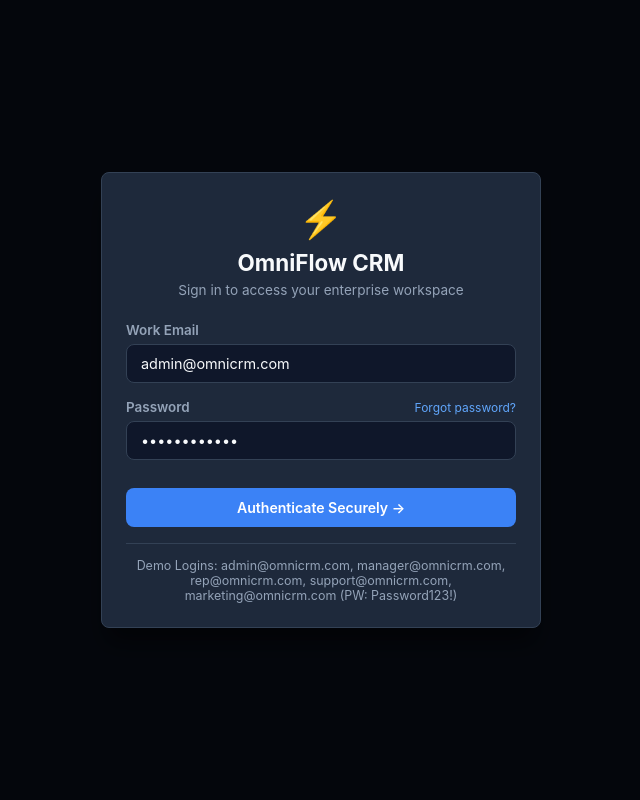
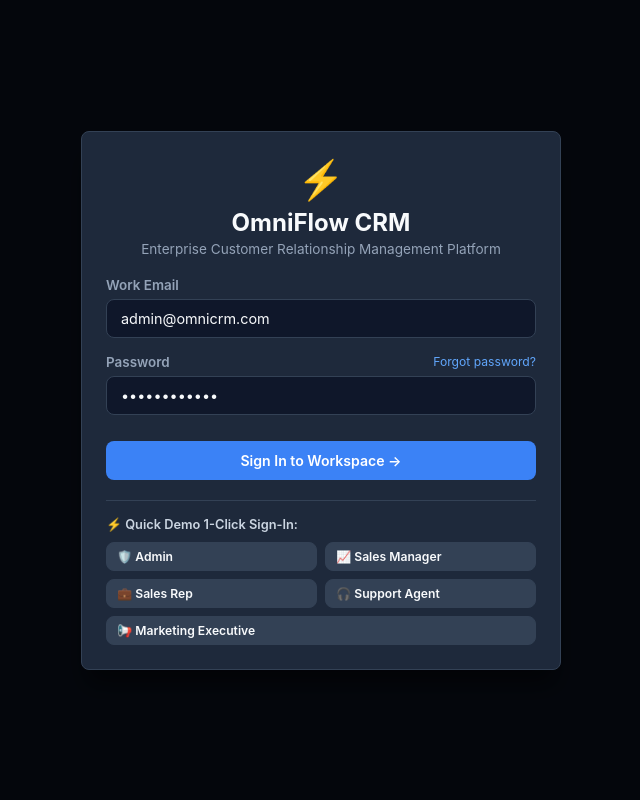
Before and after one commit to RohithSai4518/CRM_Project, a Python web app: template web/templates/index.html in a window 1280 px wide. Shown: the whole page, without its empty margins (319-959 px from the left). Run offline with Jinja, Linux system fonts and the light colour scheme; the template is opened without the code that fills it, so the values that code supplies are empty.

Commit message:
fix(auth): normalize role matching in auth guard, add quick role switcher and robust admin console routing

```diff
--- a/web/static/js/api.js
+++ b/web/static/js/api.js
@@ -56,9 +56,15 @@ const API = {
       const data = await response.json();
 
       if (!response.ok) {
-        if (response.status === 401 && !endpoint.includes("/login") && !endpoint.includes("/forgot-password") && !endpoint.includes("/reset-password")) {
+        // If stale token causes auth/permission failures, reset token and show login view
+        if ((response.status === 401 || (response.status === 403 && (data.message || '').includes('Unrecognized role'))) &&
+            !endpoint.includes("/login") && !endpoint.includes("/forgot-password") && !endpoint.includes("/reset-password")) {
           this.clearToken();
-          window.location.reload();
+          if (window.App && window.App.showLoginView) {
+            window.App.showLoginView();
+          } else {
+            window.location.reload();
+          }
         }
         throw new Error(data.message || `Request failed with status ${response.status}`);
       }
--- a/web/static/js/app.js
+++ b/web/static/js/app.js
@@ -27,12 +27,14 @@ const App = {
       this.switchTab("dashboard");
     } catch (err) {
       console.warn("Session check failed, prompting login:", err);
+      API.clearToken();
       this.showLoginView();
     }
   },
 
   toast(message, type = "success") {
     const container = document.getElementById("toast-container");
+    if (!container) return;
     const el = document.createElement("div");
     el.className = `toast toast-${type}`;
     el.innerText = message;
@@ -57,6 +59,12 @@ const App = {
         e.preventDefault();
         const email = document.getElementById("login-email").value;
         const password = document.getElementById("login-password").value;
+        await this.performLogin(email, password);
+      });
+    }
+  },
+
+  async performLogin(email, password) {
     try {
       const res = await API.login(email, password);
       API.setToken(res.data.token);
@@ -68,17 +76,21 @@ const App = {
     } catch (err) {
       this.toast(err.message, "error");
     }
-      });
-    }
+  },
 
-    // Logout
-    const btnLogout = document.getElementById("btn-logout");
-    if (btnLogout) {
-      btnLogout.addEventListener("click", () => {
+  async quickLogin(email, password) {
+    await this.performLogin(email, password);
+  },
+
+  async handleRoleSwitch(email) {
+    await this.performLogin(email, "Password123!");
+  },
+
+  logout() {
     API.clearToken();
+    this.user = null;
     this.showLoginView();
-      });
-    }
+    this.toast("Logged out successfully");
   },
 
   showLoginView() {
@@ -93,19 +105,32 @@ const App = {
     // Toggle Admin navigation item visibility based on role
     const adminNav = document.getElementById("nav-admin-console");
     if (adminNav) {
-      if (this.user && (this.user.role === "Admin" || this.user.role === "Sales Manager")) {
+      if (this.user && (this.user.role === "Admin" || this.user.role === "SUPER_ADMIN" || this.user.role === "Sales Manager")) {
         adminNav.classList.remove("hidden");
       } else {
         adminNav.classList.add("hidden");
       }
     }
+
+    // Sync header dropdown
+    const roleSwitcher = document.getElementById("header-role-switcher");
+    if (roleSwitcher && this.user) {
+      roleSwitcher.value = this.user.email;
+    }
   },
 
   renderUserProfile() {
     if (!this.user) return;
-    document.getElementById("user-name-display").innerText = this.user.full_name;
-    document.getElementById("user-role-display").innerText = this.user.role;
-    document.getElementById("user-avatar-img").src = this.user.avatar_url || `https://ui-avatars.com/api/?name=${encodeURIComponent(this.user.full_name)}&background=0D8ABC&color=fff`;
+    const nameEl = document.getElementById("user-name-display");
+    const roleEl = document.getElementById("user-role-display");
+    const avatarEl = document.getElementById("user-avatar-img");
+
+    if (nameEl) nameEl.innerText = this.user.full_name || this.user.email || "User";
+    if (roleEl) roleEl.innerText = this.user.role || "Role";
+    if (avatarEl) {
+      const nameForAvatar = encodeURIComponent(this.user.full_name || this.user.email || "User");
+      avatarEl.src = this.user.avatar_url || `https://ui-avatars.com/api/?name=${nameForAvatar}&background=0D8ABC&color=fff`;
+    }
   },
 
   async switchTab(tab) {
@@ -115,7 +140,9 @@ const App = {
     if (activeLink) activeLink.classList.add("active");
 
     const pageTitle = document.getElementById("page-title");
-    pageTitle.innerText = tab.replace("_", " ").replace(/\b\w/g, c => c.toUpperCase());
+    if (pageTitle) {
+      pageTitle.innerText = tab.replace(/_/g, " ").replace(/-/g, " ").replace(/\b\w/g, c => c.toUpperCase());
+    }
 
     const container = document.getElementById("tab-content");
     container.innerHTML = `<div style="padding: 40px; text-align: center; color: #94a3b8;">Loading ${tab}...</div>`;
@@ -146,13 +173,15 @@ const App = {
         await this.loadActivities(container);
         break;
       case "admin_console":
+      case "admin":
+      case "admin-console":
         await this.loadAdminConsole(container);
         break;
       case "audit":
         await this.loadAudit(container);
         break;
       default:
-        container.innerHTML = `<div>Tab not found</div>`;
+        container.innerHTML = `<div class="card" style="padding: 20px; text-align: center;">Tab "${tab}" not found. <button class="btn btn-primary" onclick="App.switchTab('dashboard')">Go to Dashboard</button></div>`;
     }
   },
 
@@ -250,7 +279,13 @@ const App = {
       document.getElementById("dashboard-sources-list").innerHTML = sourcesHtml;
 
     } catch (err) {
-      container.innerHTML = `<div class="card" style="color: #ef4444;">Failed to load dashboard metrics: ${err.message}</div>`;
+      container.innerHTML = `
+        <div class="card" style="color: #ef4444; padding: 20px;">
+          <h3>⚠️ Unable to load dashboard metrics</h3>
+          <p>${err.message}</p>
+          <button class="btn btn-primary" style="margin-top: 12px;" onclick="App.logout()">Switch / Re-authenticate Account</button>
+        </div>
+      `;
     }
   },
 
@@ -344,17 +379,17 @@ const App = {
 
         <!-- Tab Controls inside Profile -->
         <div style="display: flex; gap: 10px; border-bottom: 1px solid #334155; margin-bottom: 20px;">
-          <button class="btn btn-secondary" id="tab-btn-timeline" style="border-bottom-left-radius: 0; border-bottom-right-radius: 0;" onclick="App.switchProfileTab('timeline')">📅 Interaction Timeline (${acc.interaction_history.length})</button>
-          <button class="btn btn-secondary" id="tab-btn-contacts" style="border-bottom-left-radius: 0; border-bottom-right-radius: 0;" onclick="App.switchProfileTab('contacts')">👥 Contacts (${acc.contacts.length})</button>
-          <button class="btn btn-secondary" id="tab-btn-notes" style="border-bottom-left-radius: 0; border-bottom-right-radius: 0;" onclick="App.switchProfileTab('notes')">📝 Notes & Files (${acc.notes.length + acc.attachments.length})</button>
-          <button class="btn btn-secondary" id="tab-btn-deals" style="border-bottom-left-radius: 0; border-bottom-right-radius: 0;" onclick="App.switchProfileTab('deals')">🎯 Deals & Tickets (${acc.opportunities.length + acc.tickets.length})</button>
+          <button class="btn btn-secondary" id="tab-btn-timeline" style="border-bottom-left-radius: 0; border-bottom-right-radius: 0;" onclick="App.switchProfileTab('timeline')">📅 Interaction Timeline (${(acc.interaction_history || []).length})</button>
+          <button class="btn btn-secondary" id="tab-btn-contacts" style="border-bottom-left-radius: 0; border-bottom-right-radius: 0;" onclick="App.switchProfileTab('contacts')">👥 Contacts (${(acc.contacts || []).length})</button>
+          <button class="btn btn-secondary" id="tab-btn-notes" style="border-bottom-left-radius: 0; border-bottom-right-radius: 0;" onclick="App.switchProfileTab('notes')">📝 Notes & Files (${(acc.notes || []).length + (acc.attachments || []).length})</button>
+          <button class="btn btn-secondary" id="tab-btn-deals" style="border-bottom-left-radius: 0; border-bottom-right-radius: 0;" onclick="App.switchProfileTab('deals')">🎯 Deals & Tickets (${(acc.opportunities || []).length + (acc.tickets || []).length})</button>
         </div>
 
         <!-- Profile Tab: Interaction Timeline -->
         <div id="p-tab-timeline">
           <h4 style="font-size: 0.95rem; margin-bottom: 12px; color: #94a3b8;">Chronological Customer Interaction History</h4>
           <div style="display: flex; flex-direction: column; gap: 14px; max-height: 400px; overflow-y: auto;">
-            ${acc.interaction_history.map(item => `
+            ${(acc.interaction_history || []).map(item => `
               <div style="display: flex; gap: 12px; background: #1e293b; padding: 12px; border-radius: 6px; border-left: 3px solid #3b82f6;">
                 <div style="font-size: 1.4rem;">${item.icon}</div>
                 <div style="flex: 1;">
@@ -366,7 +401,7 @@ const App = {
                 </div>
               </div>
             `).join('')}
-            ${acc.interaction_history.length === 0 ? '<div style="color: #94a3b8; text-align: center; padding: 20px;">No interaction logs recorded yet.</div>' : ''}
+            ${(!acc.interaction_history || acc.interaction_history.length === 0) ? '<div style="color: #94a3b8; text-align: center; padding: 20px;">No interaction logs recorded yet.</div>' : ''}
           </div>
         </div>
 
@@ -377,7 +412,7 @@ const App = {
             <table class="crm-table">
               <thead><tr><th>Name</th><th>Title</th><th>Email</th><th>Phone</th><th>Primary</th></tr></thead>
               <tbody>
-                ${acc.contacts.map(c => `
+                ${(acc.contacts || []).map(c => `
                   <tr>
                     <td><strong>${c.first_name} ${c.last_name}</strong></td>
                     <td>${c.job_title || '-'}</td>
@@ -395,33 +430,33 @@ const App = {
         <div id="p-tab-notes" class="hidden">
           <div style="display: grid; grid-template-columns: 1fr 1fr; gap: 16px;">
             <div>
-              <h4 style="font-size: 0.95rem; margin-bottom: 8px; color: #94a3b8;">Internal Team Notes (${acc.notes.length})</h4>
+              <h4 style="font-size: 0.95rem; margin-bottom: 8px; color: #94a3b8;">Internal Team Notes (${(acc.notes || []).length})</h4>
               <div style="display: flex; flex-direction: column; gap: 10px; max-height: 300px; overflow-y: auto;">
-                ${acc.notes.map(n => `
+                ${(acc.notes || []).map(n => `
                   <div style="background: #1e293b; padding: 10px; border-radius: 6px;">
                     <div style="display: flex; justify-content: space-between; font-size: 0.78rem; color: #94a3b8;">
-                      <span>👤 ${n.author_name}</span>
+                      <span>👤 ${n.author_name || 'Team Member'}</span>
                       <span>${n.created_at}</span>
                     </div>
                     <div style="font-size: 0.85rem; margin-top: 6px;">${n.note_text}</div>
                   </div>
                 `).join('')}
-                ${acc.notes.length === 0 ? '<div style="color: #64748b; font-size: 0.8rem;">No notes recorded.</div>' : ''}
+                ${(!acc.notes || acc.notes.length === 0) ? '<div style="color: #64748b; font-size: 0.8rem;">No notes recorded.</div>' : ''}
               </div>
             </div>
             <div>
-              <h4 style="font-size: 0.95rem; margin-bottom: 8px; color: #94a3b8;">Attachments & Contracts (${acc.attachments.length})</h4>
+              <h4 style="font-size: 0.95rem; margin-bottom: 8px; color: #94a3b8;">Attachments & Contracts (${(acc.attachments || []).length})</h4>
               <div style="display: flex; flex-direction: column; gap: 10px; max-height: 300px; overflow-y: auto;">
-                ${acc.attachments.map(att => `
+                ${(acc.attachments || []).map(att => `
                   <div style="background: #1e293b; padding: 10px; border-radius: 6px; display: flex; justify-content: space-between; align-items: center;">
                     <div>
                       <div style="font-size: 0.88rem; font-weight: 600;">📎 ${att.filename}</div>
-                      <small style="color: #94a3b8;">${att.file_type} • ${round(att.file_size/1024, 1)} KB</small>
+                      <small style="color: #94a3b8;">${att.file_type} • ${Math.round(att.file_size/1024)} KB</small>
                     </div>
                     <span class="badge badge-neutral">Stored</span>
                   </div>
                 `).join('')}
-                ${acc.attachments.length === 0 ? '<div style="color: #64748b; font-size: 0.8rem;">No attachments uploaded.</div>' : ''}
+                ${(!acc.attachments || acc.attachments.length === 0) ? '<div style="color: #64748b; font-size: 0.8rem;">No attachments uploaded.</div>' : ''}
               </div>
             </div>
           </div>
@@ -434,7 +469,7 @@ const App = {
             <table class="crm-table">
               <thead><tr><th>Deal Name</th><th>Amount</th><th>Stage</th><th>Win Prob</th></tr></thead>
               <tbody>
-                ${acc.opportunities.map(o => `
+                ${(acc.opportunities || []).map(o => `
                   <tr>
                     <td><strong>${o.name}</strong></td>
                     <td style="color: #34d399; font-weight: 600;">$${Number(o.amount).toLocaleString()}</td>
@@ -450,7 +485,7 @@ const App = {
             <table class="crm-table">
               <thead><tr><th>Ticket Title</th><th>Priority</th><th>Status</th></tr></thead>
               <tbody>
-                ${acc.tickets.map(t => `
+                ${(acc.tickets || []).map(t => `
                   <tr>
                     <td><strong>${t.title}</strong></td>
                     <td><span class="badge ${t.priority === 'URGENT' || t.priority === 'HIGH' ? 'badge-danger' : 'badge-warning'}">${t.priority}</span></td>
@@ -485,7 +520,7 @@ const App = {
 
   quickAddNotePrompt(accountId) {
     const text = prompt("Enter internal customer note:");
-    if (!text || !text.strip()) return;
+    if (!text || !text.trim()) return;
     API.addCustomerNote(accountId, text).then(() => {
       this.toast("Customer note recorded!");
       this.openCustomer360Modal(accountId);
@@ -494,9 +529,9 @@ const App = {
 
   quickAddAttachmentPrompt(accountId) {
     const filename = prompt("Enter document attachment filename (e.g. Master_Services_Agreement_2026.pdf):");
-    if (!filename || !filename.strip()) return;
+    if (!filename || !filename.trim()) return;
     API.addCustomerAttachment(accountId, {
-      filename: filename.strip(),
+      filename: filename.trim(),
       file_size: 245000,
       file_type: "PDF Document",
       storage_path: `/storage/contracts/${filename}`
@@ -522,7 +557,36 @@ const App = {
       const res = await API.listUsers();
       const users = res.data;
 
+      // Compute quick user statistics
+      const adminCount = users.filter(u => u.role === 'Admin' || u.role === 'SUPER_ADMIN').length;
+      const salesCount = users.filter(u => u.role === 'Sales Manager' || u.role === 'Sales Representative').length;
+      const supportCount = users.filter(u => u.role === 'Support Agent').length;
+      const activeCount = users.filter(u => u.status === 'ACTIVE').length;
+
       container.innerHTML = `
+        <div class="kpi-grid" style="margin-bottom: 20px;">
+          <div class="kpi-card">
+            <span class="kpi-title">Total Staff</span>
+            <span class="kpi-value">${users.length} Users</span>
+            <span class="kpi-subtext">${activeCount} Active / ${users.length - activeCount} Inactive</span>
+          </div>
+          <div class="kpi-card">
+            <span class="kpi-title">Administrators</span>
+            <span class="kpi-value">${adminCount}</span>
+            <span class="kpi-subtext">Full Root Permissions</span>
+          </div>
+          <div class="kpi-card">
+            <span class="kpi-title">Sales Department</span>
+            <span class="kpi-value">${salesCount}</span>
+            <span class="kpi-subtext">Managers & Representatives</span>
+          </div>
+          <div class="kpi-card">
+            <span class="kpi-title">Helpdesk Support</span>
+            <span class="kpi-value">${supportCount}</span>
+            <span class="kpi-subtext">Support & SLA Agents</span>
+          </div>
+        </div>
+
         <div class="card">
           <div class="card-header">
             <div>
@@ -535,7 +599,7 @@ const App = {
             <table class="crm-table">
               <thead>
                 <tr>
-                  <th>User Full Name</th>
+                  <th>Team Member</th>
                   <th>Email</th>
                   <th>Assigned Role</th>
                   <th>Status</th>
@@ -550,7 +614,7 @@ const App = {
                     <td>${u.email}</td>
                     <td>
                       <select class="form-control" style="padding: 4px 8px; font-size: 0.82rem; width: auto;" onchange="App.changeUserRole('${u.id}', this.value)">
-                        <option value="Admin" ${u.role === 'Admin' ? 'selected' : ''}>Admin</option>
+                        <option value="Admin" ${u.role === 'Admin' || u.role === 'SUPER_ADMIN' ? 'selected' : ''}>Admin</option>
                         <option value="Sales Manager" ${u.role === 'Sales Manager' ? 'selected' : ''}>Sales Manager</option>
                         <option value="Sales Representative" ${u.role === 'Sales Representative' ? 'selected' : ''}>Sales Representative</option>
                         <option value="Support Agent" ${u.role === 'Support Agent' ? 'selected' : ''}>Support Agent</option>
@@ -574,7 +638,7 @@ const App = {
         </div>
       `;
     } catch (err) {
-      container.innerHTML = `<div class="card" style="color: #ef4444;">Error loading admin console: ${err.message}</div>`;
+      container.innerHTML = `<div class="card" style="color: #ef4444; padding: 20px;">Error loading admin console: ${err.message}</div>`;
     }
   },
 
--- a/web/templates/index.html
+++ b/web/templates/index.html
@@ -13,10 +13,10 @@
 
   <!-- Login Modal / Screen -->
   <div id="login-container" class="modal-overlay hidden">
-    <div class="modal-content" style="max-width: 440px; text-align: center;">
-      <div style="font-size: 36px; margin-bottom: 8px;">⚡</div>
-      <h2 style="font-size: 1.4rem; font-weight: 700; margin-bottom: 6px;">OmniFlow CRM</h2>
-      <p style="color: #94a3b8; font-size: 0.85rem; margin-bottom: 24px;">Sign in to access your enterprise workspace</p>
+    <div class="modal-content" style="max-width: 480px; text-align: center;">
+      <div style="font-size: 38px; margin-bottom: 6px;">⚡</div>
+      <h2 style="font-size: 1.5rem; font-weight: 700; margin-bottom: 4px;">OmniFlow CRM</h2>
+      <p style="color: #94a3b8; font-size: 0.85rem; margin-bottom: 20px;">Enterprise Customer Relationship Management Platform</p>
 
       <form id="form-login" style="text-align: left;">
         <div class="form-group">
@@ -26,17 +26,35 @@
         <div class="form-group">
           <div style="display: flex; justify-content: space-between; align-items: center; margin-bottom: 6px;">
             <label class="form-label" style="margin-bottom: 0;">Password</label>
-            <a href="#" style="font-size: 0.75rem; color: #60a5fa; text-decoration: none;" onclick="App.openForgotPasswordModal(); return false;">Forgot password?</a>
+            <a href="#" style="font-size: 0.76rem; color: #60a5fa; text-decoration: none;" onclick="App.openForgotPasswordModal(); return false;">Forgot password?</a>
           </div>
           <input type="password" id="login-password" class="form-control" value="Password123!" required>
         </div>
-        <button type="submit" class="btn btn-primary" style="width: 100%; justify-content: center; margin-top: 12px; padding: 10px;">
-          Authenticate Securely →
+        <button type="submit" class="btn btn-primary" style="width: 100%; justify-content: center; margin-top: 10px; padding: 10px; font-weight: 600;">
+          Sign In to Workspace →
         </button>
       </form>
 
-      <div style="margin-top: 16px; font-size: 0.78rem; color: #94a3b8; border-top: 1px solid #334155; padding-top: 14px;">
-        Demo Logins: <code>admin@omnicrm.com</code>, <code>manager@omnicrm.com</code>, <code>rep@omnicrm.com</code>, <code>support@omnicrm.com</code>, <code>marketing@omnicrm.com</code> (PW: <code>Password123!</code>)
+      <!-- 1-Click Demo Quick Sign-in Section -->
+      <div style="margin-top: 20px; border-top: 1px solid #334155; padding-top: 16px; text-align: left;">
+        <div style="font-size: 0.8rem; font-weight: 600; color: #cbd5e1; margin-bottom: 10px;">⚡ Quick Demo 1-Click Sign-In:</div>
+        <div style="display: grid; grid-template-columns: 1fr 1fr; gap: 8px;">
+          <button class="btn btn-secondary" style="font-size: 0.76rem; justify-content: flex-start; padding: 6px 10px;" onclick="App.quickLogin('admin@omnicrm.com', 'Password123!')">
+            🛡️ Admin
+          </button>
+          <button class="btn btn-secondary" style="font-size: 0.76rem; justify-content: flex-start; padding: 6px 10px;" onclick="App.quickLogin('manager@omnicrm.com', 'Password123!')">
+            📈 Sales Manager
+          </button>
+          <button class="btn btn-secondary" style="font-size: 0.76rem; justify-content: flex-start; padding: 6px 10px;" onclick="App.quickLogin('rep@omnicrm.com', 'Password123!')">
+            💼 Sales Rep
+          </button>
+          <button class="btn btn-secondary" style="font-size: 0.76rem; justify-content: flex-start; padding: 6px 10px;" onclick="App.quickLogin('support@omnicrm.com', 'Password123!')">
+            🎧 Support Agent
+          </button>
+          <button class="btn btn-secondary" style="font-size: 0.76rem; justify-content: flex-start; padding: 6px 10px; grid-column: span 2;" onclick="App.quickLogin('marketing@omnicrm.com', 'Password123!')">
+            📢 Marketing Executive
+          </button>
+        </div>
       </div>
     </div>
   </div>
@@ -115,7 +133,7 @@
             <span id="user-role-display" class="user-role">Role</span>
           </div>
         </div>
-        <button id="btn-logout" class="btn-logout" title="Sign Out">⎋</button>
+        <button id="btn-logout" class="btn btn-secondary" style="padding: 4px 8px; font-size: 0.75rem;" title="Sign Out" onclick="App.logout()">⎋ Logout</button>
       </div>
     </aside>
 
@@ -123,8 +141,20 @@
     <main id="main-content">
       <header class="topbar">
         <h1 id="page-title" class="page-heading">Executive Dashboard</h1>
-        <div class="topbar-actions">
+        <div class="topbar-actions" style="display: flex; align-items: center; gap: 10px;">
+          <!-- Quick Switcher in Header -->
+          <div style="display: flex; align-items: center; gap: 6px; background: #1e293b; padding: 4px 10px; border-radius: 6px; border: 1px solid #334155;">
+            <span style="font-size: 0.76rem; color: #94a3b8;">Switch Role:</span>
+            <select id="header-role-switcher" class="form-control" style="padding: 2px 6px; font-size: 0.78rem; width: auto; height: 28px;" onchange="App.handleRoleSwitch(this.value)">
+              <option value="admin@omnicrm.com">Admin (Alex)</option>
+              <option value="manager@omnicrm.com">Sales Manager (Sarah)</option>
+              <option value="rep@omnicrm.com">Sales Rep (David)</option>
+              <option value="support@omnicrm.com">Support Agent (Elena)</option>
+              <option value="marketing@omnicrm.com">Marketing (Marcus)</option>
+            </select>
+          </div>
           <button class="btn btn-secondary" onclick="App.switchTab(App.currentTab)">🔄 Refresh</button>
+          <button class="btn btn-danger" style="padding: 6px 12px; font-size: 0.8rem;" onclick="App.logout()">🚪 Sign Out</button>
         </div>
       </header>
 
@@ -137,7 +167,7 @@
 
   </div>
 
-  <script src="/static/js/api.js"></script>
-  <script src="/static/js/app.js"></script>
+  <script src="/static/js/api.js?v=2.5"></script>
+  <script src="/static/js/app.js?v=2.5"></script>
 </body>
 </html>
```
Also changed, not shown: modules/auth/guard.py (+4 -7 lines). Lines whose indentation alone changed are shown as unchanged.
